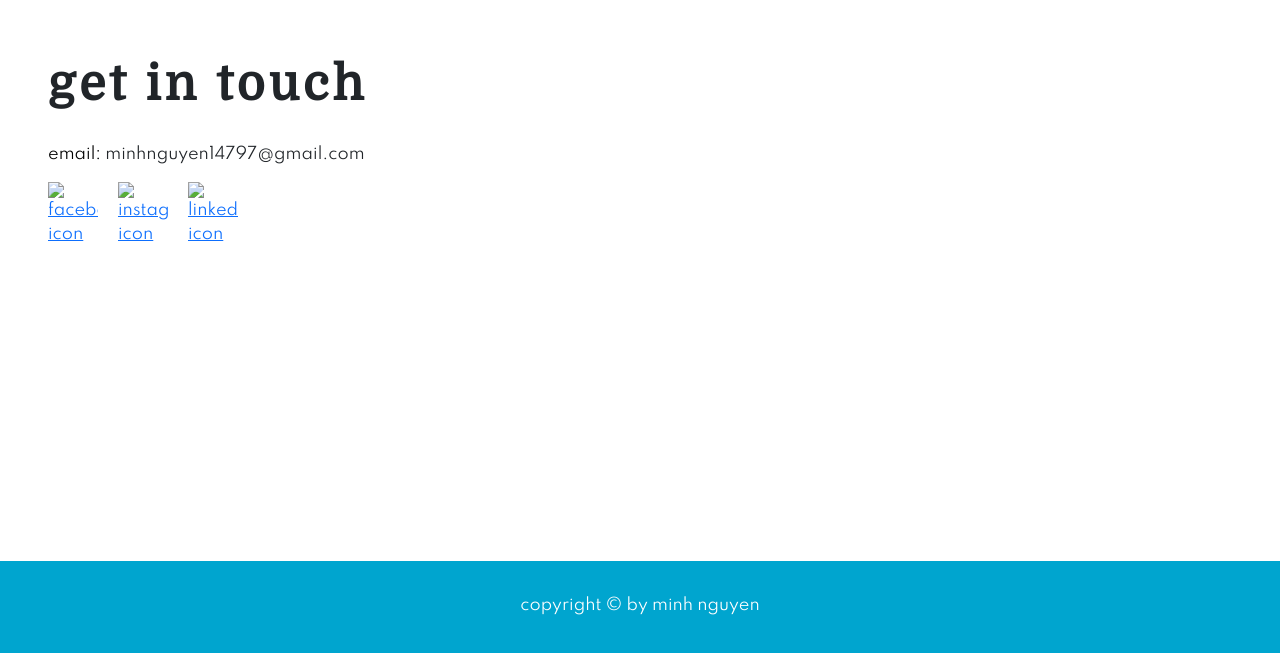
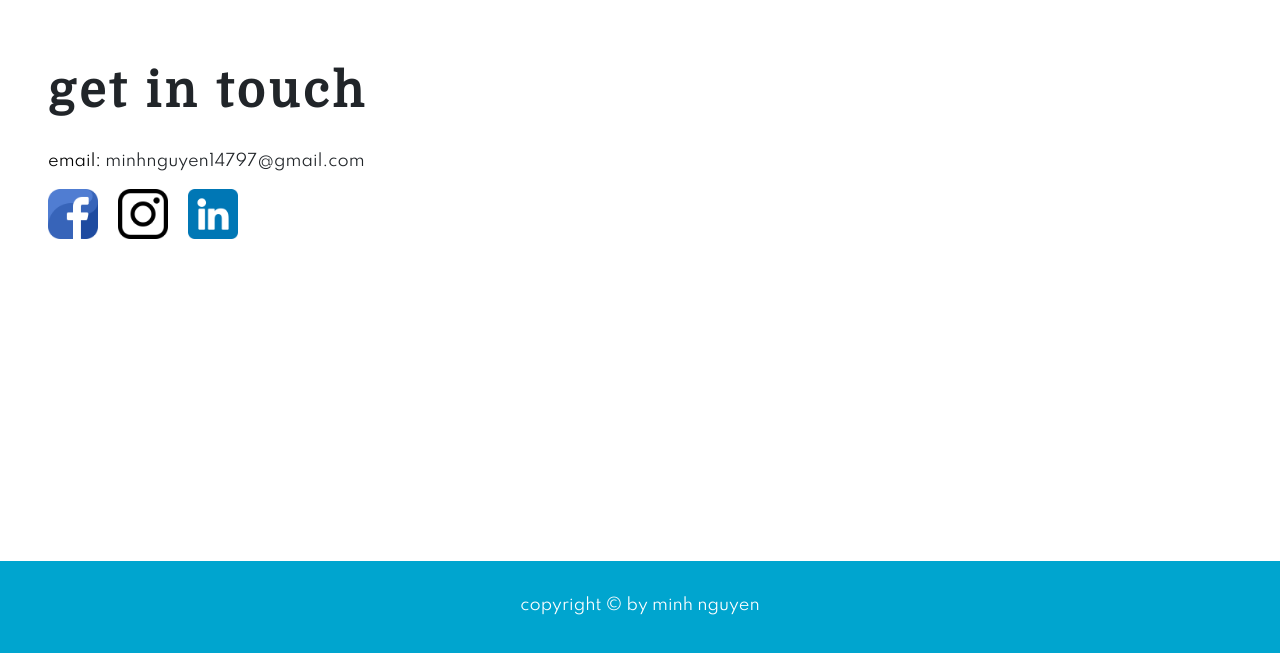
Before and after one commit to minhnguyen14797/personal-website, a plain HTML site: page index.html in a window 1280 px wide. Shown: the part 1917-2570 px from the top of the page. Drawn offline with nearby package versions, Linux system fonts and the light colour scheme; the site is published under a folder, as on GitHub Pages, so addresses that start at the root find nothing.

Commit message:
fixed more src

```diff
--- a/index.html
+++ b/index.html
@@ -118,9 +118,9 @@
         <p id='email'><a class='underline' onclick="copyFunction()">email:</a> minhnguyen14797@gmail.com</p>
       </div>
       <div class='icons'>
-        <a href="https://www.facebook.com/nguyenthieuminh/" target="_blank" rel="noopener noreferrer"><img src="/statics/facebook.png" alt="facebook-icon"></a>
-        <a href="https://www.instagram.com/minhnguyen147/?hl=en" target="_blank" rel="noopener noreferrer"><img src="/statics/instagram.png" alt="instagram-icon"></a>
-        <a href="https://www.linkedin.com/in/minh-nguyen-63109019b/" target="_blank" rel="noopener noreferrer"><img src="/statics/linkedin.png" alt="linkedin-icon"></a>
+        <a href="https://www.facebook.com/nguyenthieuminh/" target="_blank" rel="noopener noreferrer"><img src="statics/facebook.png" alt="facebook-icon"></a>
+        <a href="https://www.instagram.com/minhnguyen147/?hl=en" target="_blank" rel="noopener noreferrer"><img src="statics/instagram.png" alt="instagram-icon"></a>
+        <a href="https://www.linkedin.com/in/minh-nguyen-63109019b/" target="_blank" rel="noopener noreferrer"><img src="statics/linkedin.png" alt="linkedin-icon"></a>
       </div>
    </div>
   </section>
```
